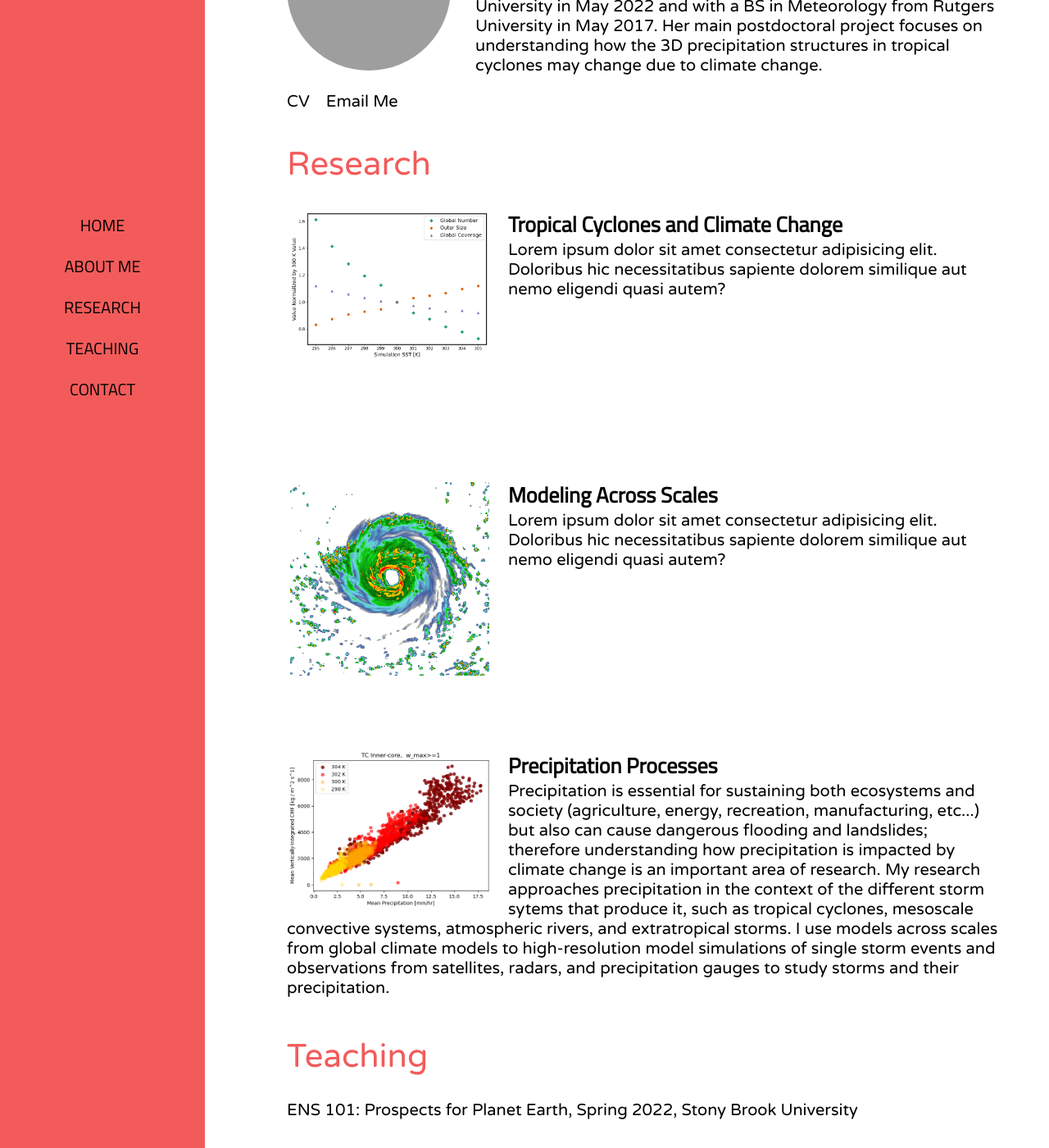
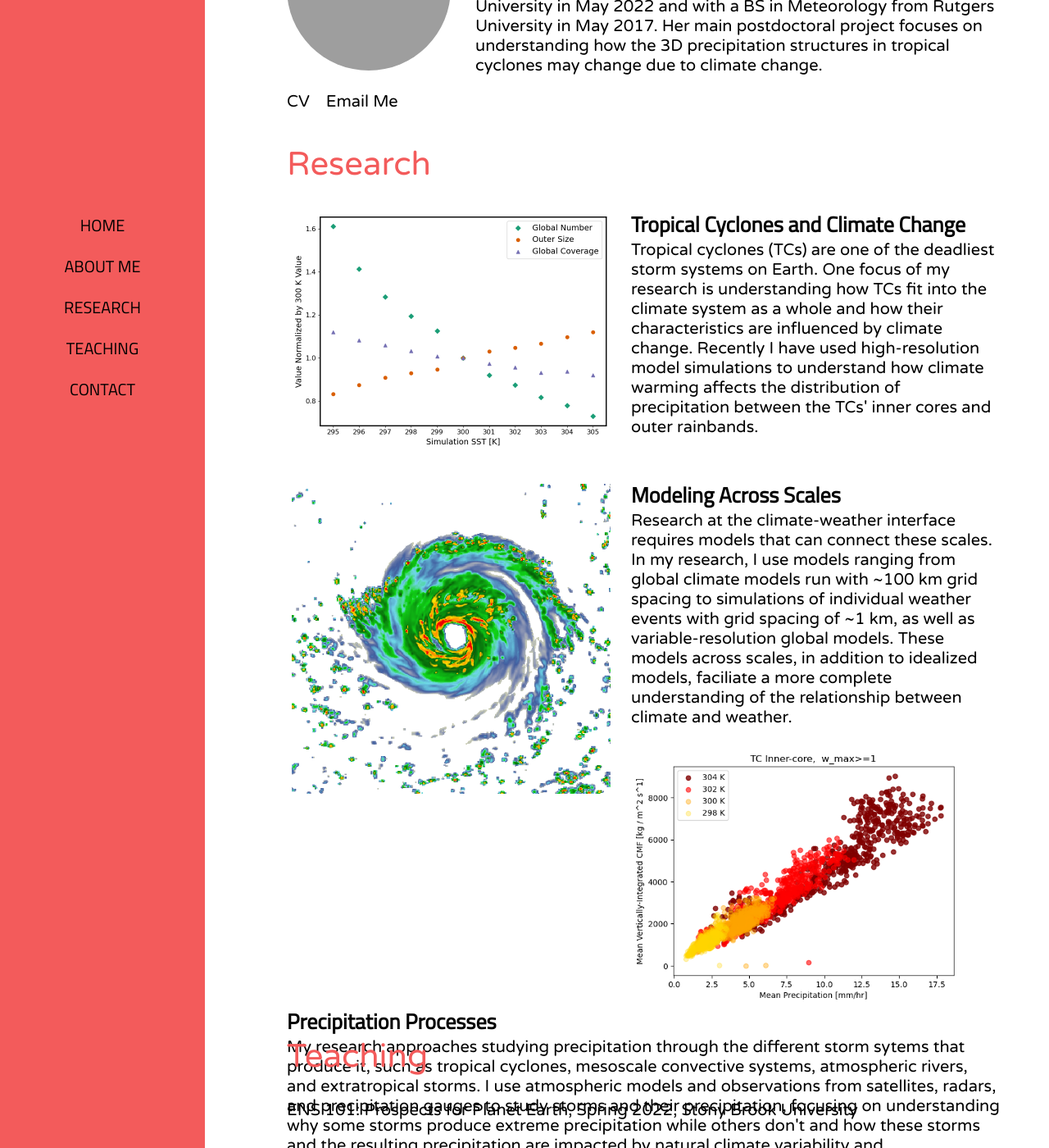
Before and after one commit to alyssa-stansfield/alyssa-stansfield.github.io, a Jekyll site: the page index.html, which Jekyll copies as it is, in a window 1280 px wide and 1400 px high, scrolled down 1425 px. Shown: the whole window at 82% size. Built offline with Jekyll 4.4.1, drawn with Linux system fonts in a browser that asks for light colours; some web fonts are replaced; some of the changed text lies outside the part shown; grey boxes are pictures that could not be loaded.

Commit message:
Updating research description paragraphs

```diff
--- a/index.html
+++ b/index.html
@@ -62,10 +62,7 @@
           <div>
             <img src="../assets/tc_rce_stats.png" />
             <h3>Tropical Cyclones and Climate Change</h3>
-            <p>
-              Lorem ipsum dolor sit amet consectetur adipisicing elit. Doloribus
-              hic necessitatibus sapiente dolorem similique aut nemo eligendi
-              quasi autem?
+            <p>Tropical cyclones (TCs) are one of the deadliest storm systems on Earth. One focus of my research is understanding how TCs fit into the climate system as a whole and how their characteristics are influenced by climate change. Recently I have used high-resolution model simulations to understand how climate warming affects the distribution of precipitation between the TCs' inner cores and outer rainbands.
             </p>
           </div>
 
@@ -73,10 +70,7 @@
           <div>
             <img src="./assets/WRF_TC_forpresentations.png" />
             <h3>Modeling Across Scales</h3>
-            <p>
-              Lorem ipsum dolor sit amet consectetur adipisicing elit. Doloribus
-              hic necessitatibus sapiente dolorem similique aut nemo eligendi
-              quasi autem?
+            <p>Research at the climate-weather interface requires models that can connect these scales. In my research, I use models ranging from global climate models run with ~100 km grid spacing to simulations of individual weather events with grid spacing of ~1 km, as well as variable-resolution global models. These models across scales, in addition to idealized models, faciliate a more complete understanding of the relationship between climate and weather.
             </p>
           </div>
 
@@ -84,8 +78,7 @@
           <div>
             <img src="../assets/CMF_TCs.png" />
             <h3>Precipitation Processes</h3>
-            <p>
-		Precipitation is essential for sustaining both ecosystems and society (agriculture, energy, recreation, manufacturing, etc...) but also can cause dangerous flooding and landslides; therefore understanding how precipitation is impacted by climate change is an important area of research. My research approaches precipitation in the context of the different storm sytems that produce it, such as tropical cyclones, mesoscale convective systems, atmospheric rivers, and extratropical storms. I use models across scales from global climate models to high-resolution model simulations of single storm events and observations from satellites, radars, and precipitation gauges to study storms and their precipitation.
+            <p> My research approaches studying precipitation through the different storm sytems that produce it, such as tropical cyclones, mesoscale convective systems, atmospheric rivers, and extratropical storms. I use atmospheric models and observations from satellites, radars, and precipitation gauges to study storms and their precipitation, focusing on understanding why some storms produce extreme precipitation while others don't and how these storms and the resulting precipitation are impacted by natural climate variability and anthropogenic climate change.
             </p>
           </div>
         </div>
@@ -96,7 +89,7 @@
       <div class="teaching" id="teaching">
         <h1 style="color:rgb(243, 91, 91);">Teaching</h1>
         <div class="teaching-details">
-	<p>ENS 101: Prospects for Planet Earth, Spring 2022, Stony Brook University</p>
+	<p><a href="/assets/ENS101_syllabus.pdf">ENS 101: Prospects for Planet Earth, Spring 2022, Stony Brook University</a></p>
 
 	</div>
       </div>
--- a/main.css
+++ b/main.css
@@ -217,7 +217,7 @@ nav a:hover:after {
 }
 
 .research-details div img {
-  width: 250px;
+  width: 400px;
   float: left;
   margin-right: 20px;
 }
```
